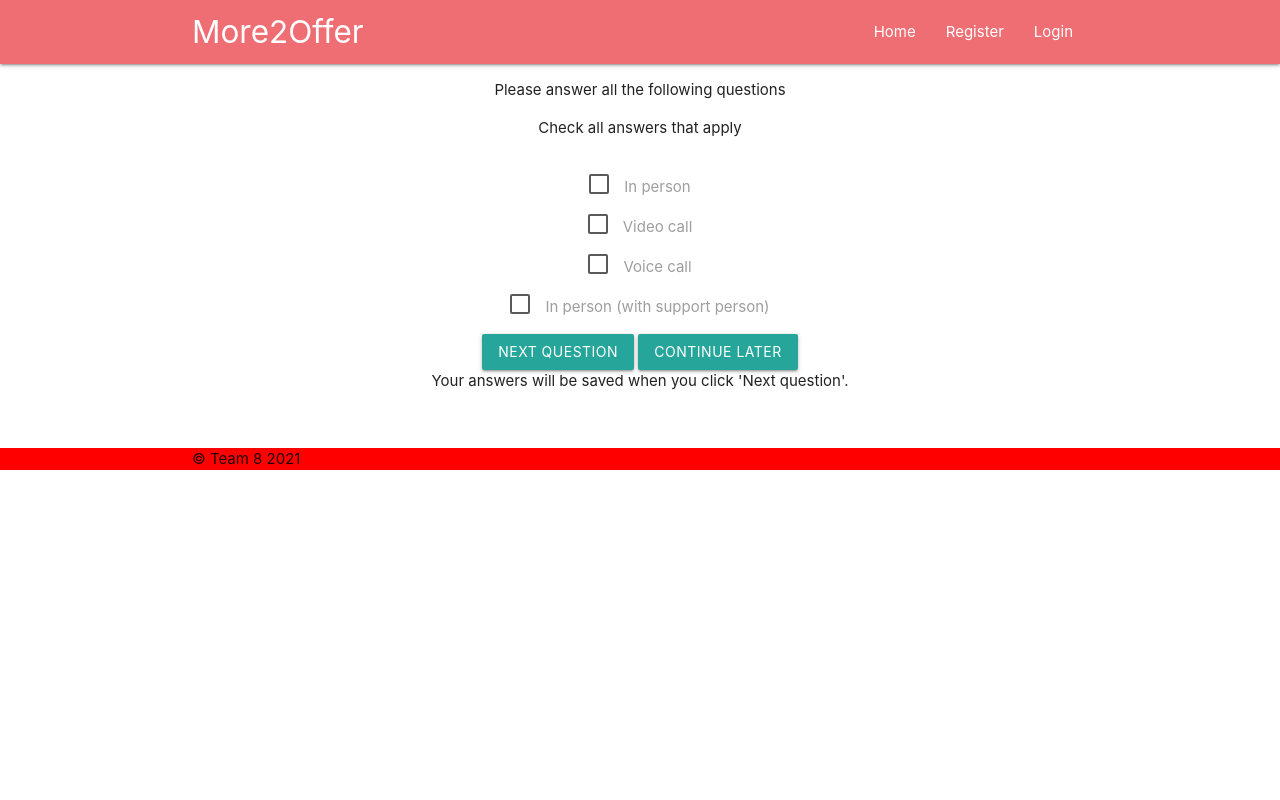
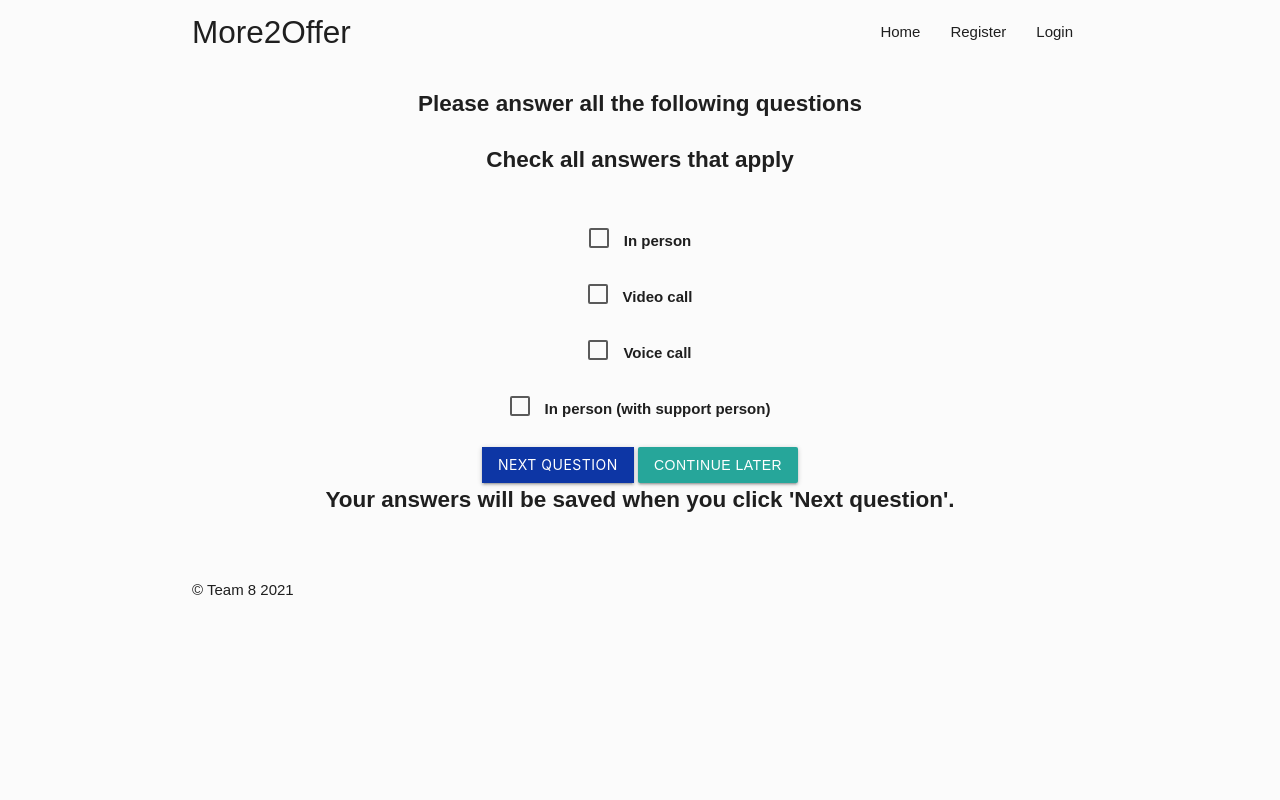
Before and after one commit to stefdworschak/more2offer, a Flask app: page /form in a window 1280 px wide. Run offline with Flask 2, Linux system fonts and the light colour scheme; some libraries are stand-ins or nearby versions.

Commit message:
Add css properties for main elements and form

```diff
--- a/static/css/style.css
+++ b/static/css/style.css
@@ -1,3 +1,78 @@
-footer {
-  background: red;
+body {
+  background-color: #FBFBFB;
+  color: #1F1F1F;
+  font-family: 'Quicksand', sans-serif;
+  display: flex;
+  min-height: 100vh;
+  flex-direction: column;
 }
+
+main {
+  flex: 1 0 auto;
+}
+
+nav {
+  background-color: inherit;
+  box-shadow: none;
+  color: #1F1F1F;
+}
+
+label {
+  color: inherit;
+}
+
+a.brand-logo, nav a, nav ul a {
+  color: inherit;
+}
+
+p {
+  font-size: 1.5rem;
+  font-weight: 600;
+}
+
+footer p {
+  font-size: 1rem;
+  font-weight: 500;
+}
+
+button.btn {
+  border-radius: 0;
+  background-color: #0D36A5;
+}
+
+button.btn:hover, button.btn:focus {
+  background-color: #0d36a58c;
+}
+
+.tab {
+  display: none;
+}
+
+#questionnaire {
+  min-height: 70vh;
+}
+
+/* Make circles that indicate the steps of the form: */
+
+.step {
+  height: 15px;
+  width: 15px;
+  margin: 0 2px;
+  background-color: #bbbbbb;
+  border: none;
+  border-radius: 50%;
+  display: inline-block;
+  opacity: 0.5;
+}
+
+/* Mark the active step: */
+
+.step.active {
+  opacity: 1;
+}
+
+/* Mark the steps that are finished and valid: */
+
+.step.finish {
+  background-color: #04AA6D;
+}
```
